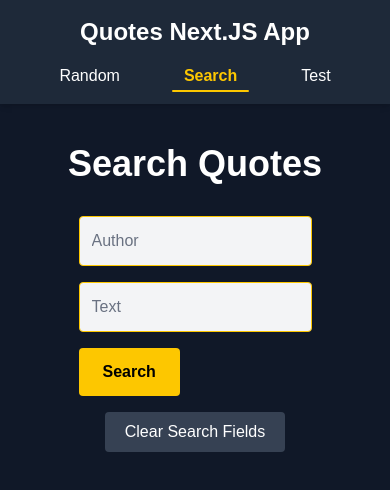
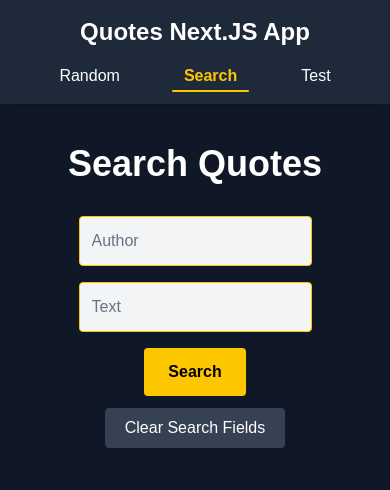
Before and after one commit to DanilZharkovJS/quotes-redux-next.js-app, a Next.js app: page /search in a window 390 px wide. Shown: the top 490 px of the page. Built offline with nearby package versions, Linux system fonts and the light colour scheme.

Commit message:
some validation changes

```diff
--- a/src/app/search/page.js
+++ b/src/app/search/page.js
@@ -27,8 +27,10 @@
   const [textError, setTextError] = useState(null)
 
   const handleSearch = () => {
-    const validAuthor = searchAuthor.trim().length >= 3
-    const validText = searchText.trim().length >= 3
+    const validAuthor =
+      searchAuthor.trim().length >= 3 || searchAuthor.trim().length === 0
+    const validText =
+      searchText.trim().length >= 3 || searchText.trim().length === 0
     setAuthorError(validAuthor ? null : 'Author must be at least 3 characters')
     setTextError(validText ? null : 'Text must be at least 3 characters')
     if (!validAuthor || !validText) return
@@ -69,22 +71,22 @@
         </div>
 
         <button
-          className="bg-yellow-400 text-black px-6 py-3 rounded font-semibold hover:bg-yellow-500 transition cursor-pointer self-start"
+          className="bg-yellow-400 text-black px-6 py-3 rounded font-semibold hover:bg-yellow-500 transition cursor-pointer self-center sm:mb-5.5  "
           onClick={handleSearch}
         >
           Search
         </button>
       </div>
-      <div className="flex justify-center mt-4">
+      <div className="flex justify-center">
         <button
-          className="bg-gray-700 hover:bg-gray-600 text-white px-5 py-2 rounded transition cursor-pointer"
+          className="bg-gray-700 hover:bg-gray-600 text-white px-5 py-2 mt-3 sm:m-0 rounded transition cursor-pointer"
           onClick={() => dispatch(clearSearch())}
         >
           Clear Search Fields
         </button>
       </div>
-
-      <div className="m-7 flex ">
+      <div className="block">
+        <div className="m-5 flex justify-center">
           {status === 'loading' && (
             <p className="text-yellow-400 text-lg mb-6">Loading...</p>
           )}
@@ -95,6 +97,7 @@
           {status === 'succeeded' && quotes.length === 0 && (
             <p className="text-gray-400 text-lg">No quotes found.</p>
           )}
+        </div>
         {quotes.length > 0 && (
           <ul className="w-full max-w-2xl space-y-6">
             {quotes.map((quote) => (
```
Lines whose indentation alone changed are shown as unchanged.
